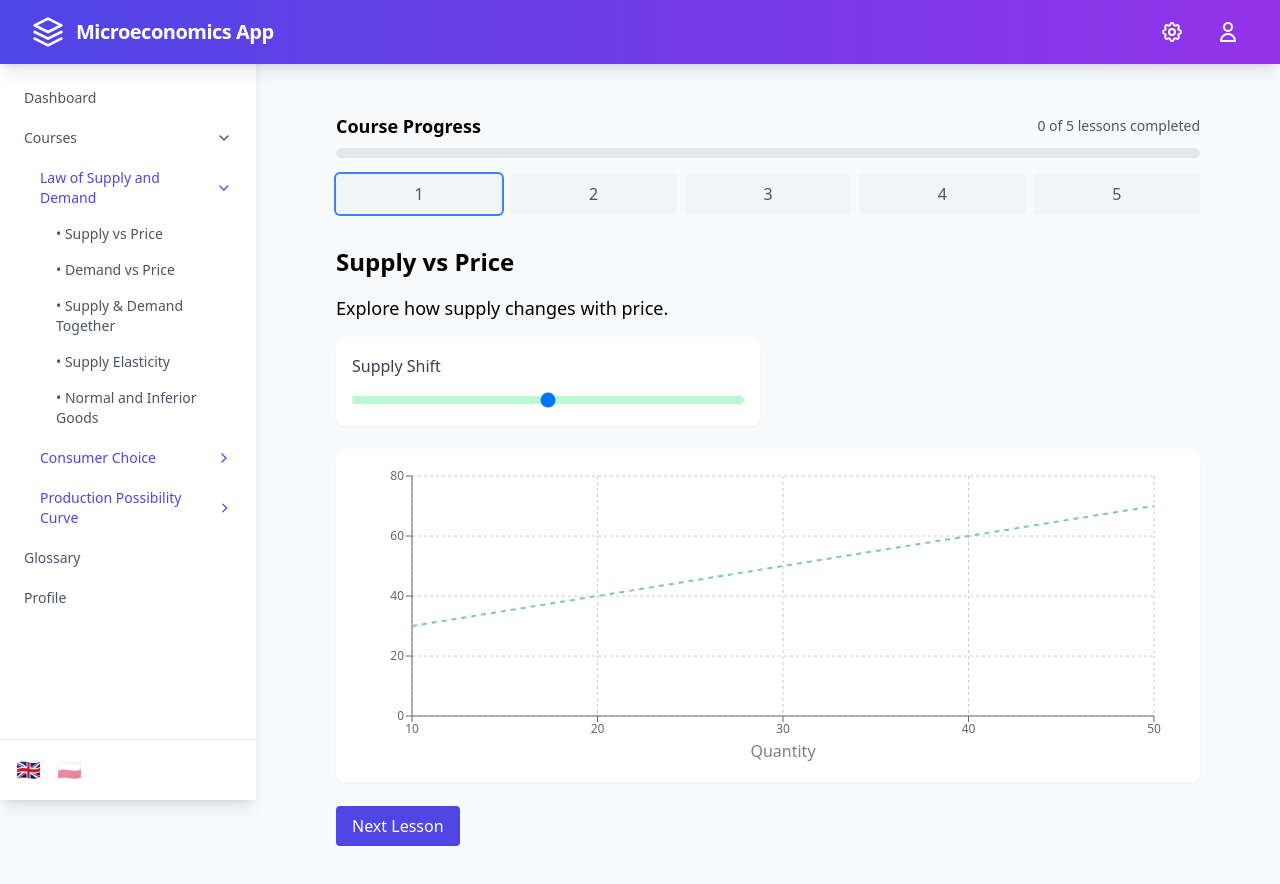
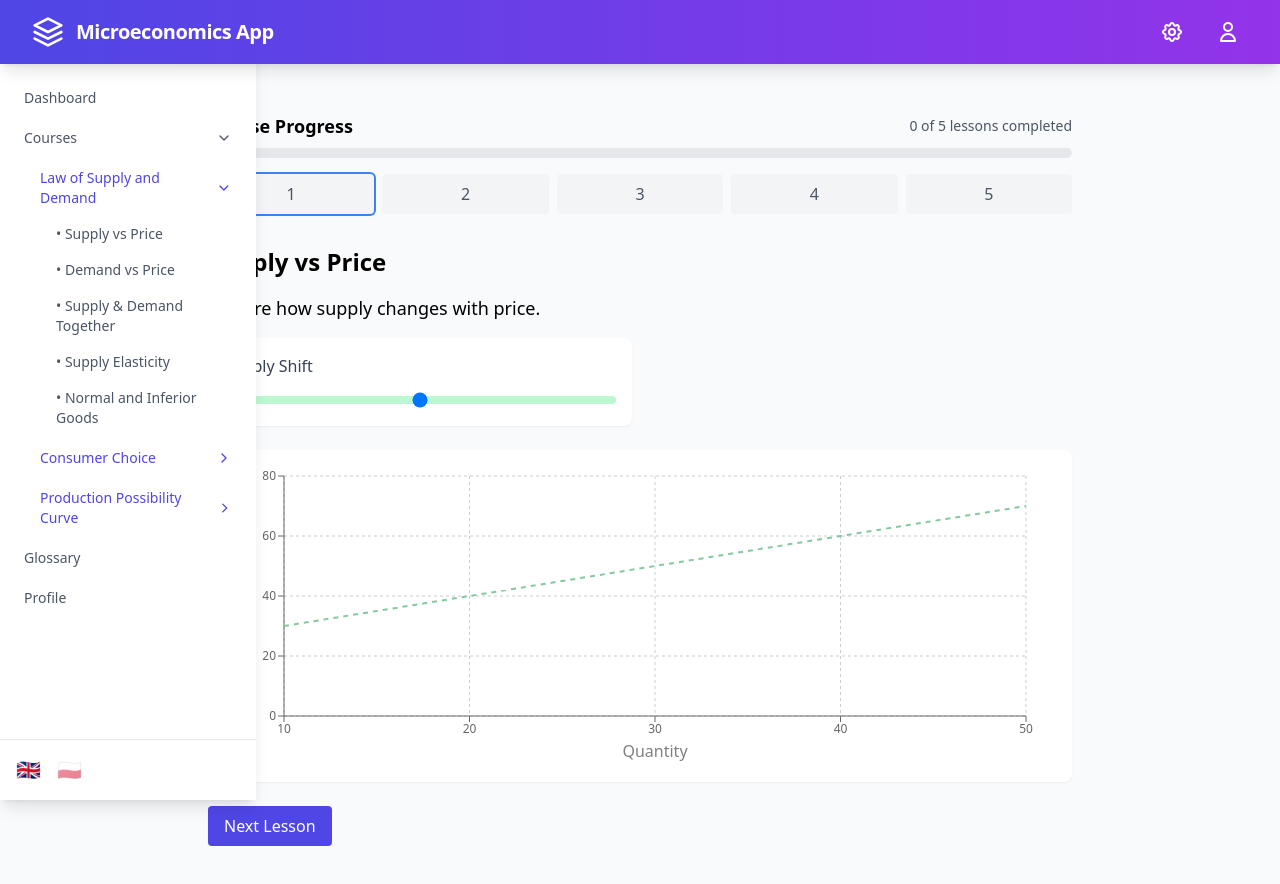
Before and after one commit to siedlmi/microeconomics-app, a React (Create React App) app: page /courses/law-of-supply-and-demand/lesson-1 in a window 1280 px wide. Shown: the top 884 px of the page. Built offline with nearby package versions, Linux system fonts and the light colour scheme.

Commit message:
adjusted lesson section

```diff
--- a/src/App.tsx
+++ b/src/App.tsx
@@ -17,9 +17,9 @@ export default function App() {
   return (
     <LanguageProvider>
       <Router>
-        <div className="min-h-screen bg-gray-50">
+        <div className="min-h-screen bg-gray-50 flex flex-col">
           <Banner />
-          <div className="flex flex-col md:flex-row pt-16">
+          <div className="flex flex-1">
             <Sidebar completed={completed}>
               <div></div>
             </Sidebar>
--- a/src/components/MainContent.tsx
+++ b/src/components/MainContent.tsx
@@ -6,10 +6,8 @@ interface MainContentProps {
 
 export default function MainContent({ children }: MainContentProps) {
   return (
-    <main className="flex-1 w-full min-h-screen pt-16 md:pt-0 md:ml-64">
-      <div className="w-full max-w-7xl mx-auto px-4 sm:px-6 lg:px-8">
-        {children}
-      </div>
+    <main className="flex-1 overflow-y-auto">
+      {children}
     </main>
   );
 }
--- a/src/courses/BaseCourse.tsx
+++ b/src/courses/BaseCourse.tsx
@@ -45,7 +45,7 @@ export default function BaseCourse({
   const currentLesson = !isQuiz ? metadata.content.lessons[currentLessonIndex] : null;
 
   return (
-    <div className="max-w-4xl mx-auto p-4">
+    <div className="max-w-4xl mx-auto p-4 pt-20">
       <ProgressTracker
         courseId={metadata.id}
         currentLesson={isQuiz ? metadata.content.lessons.length + 1 : currentLessonIndex + 1}
```
